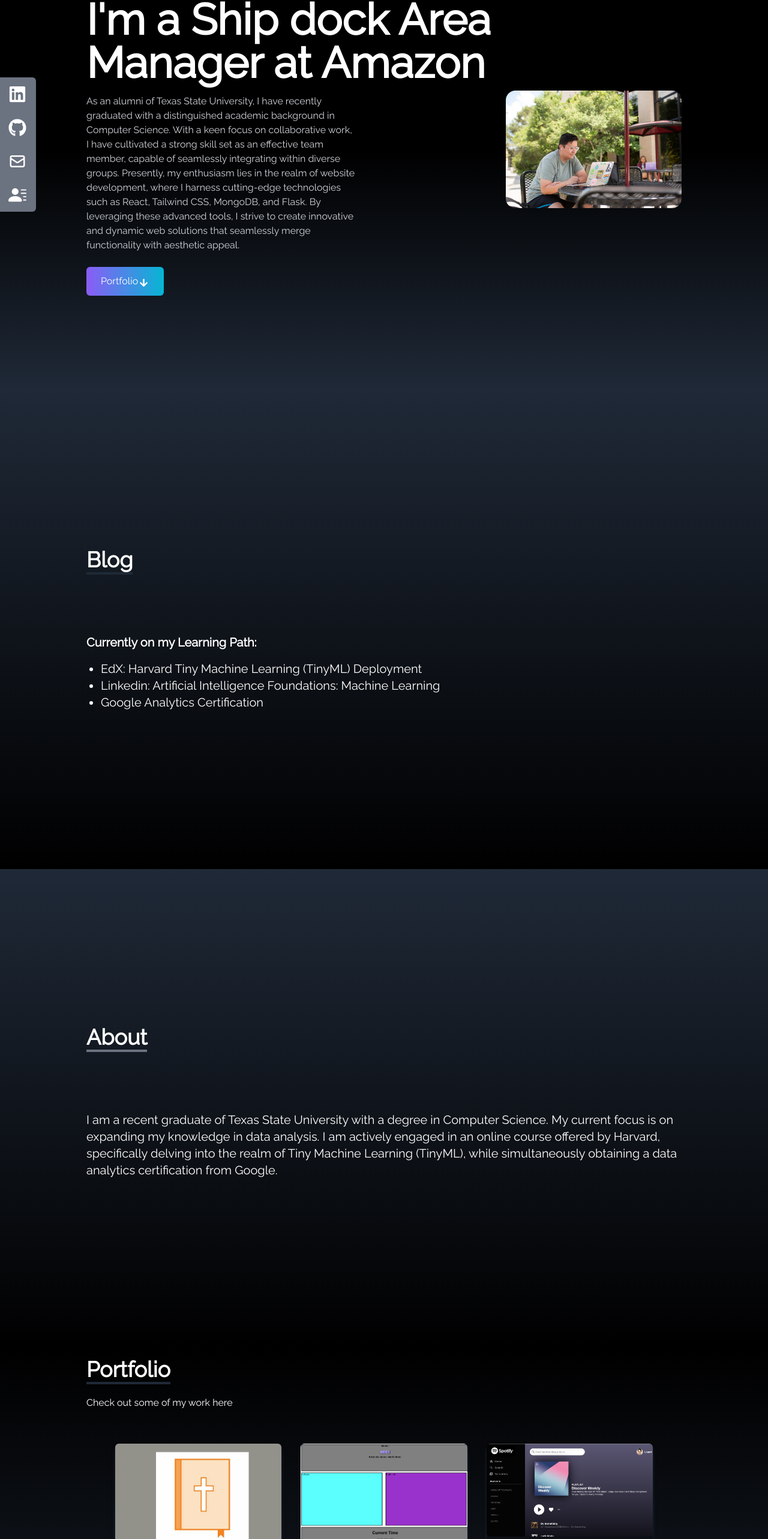
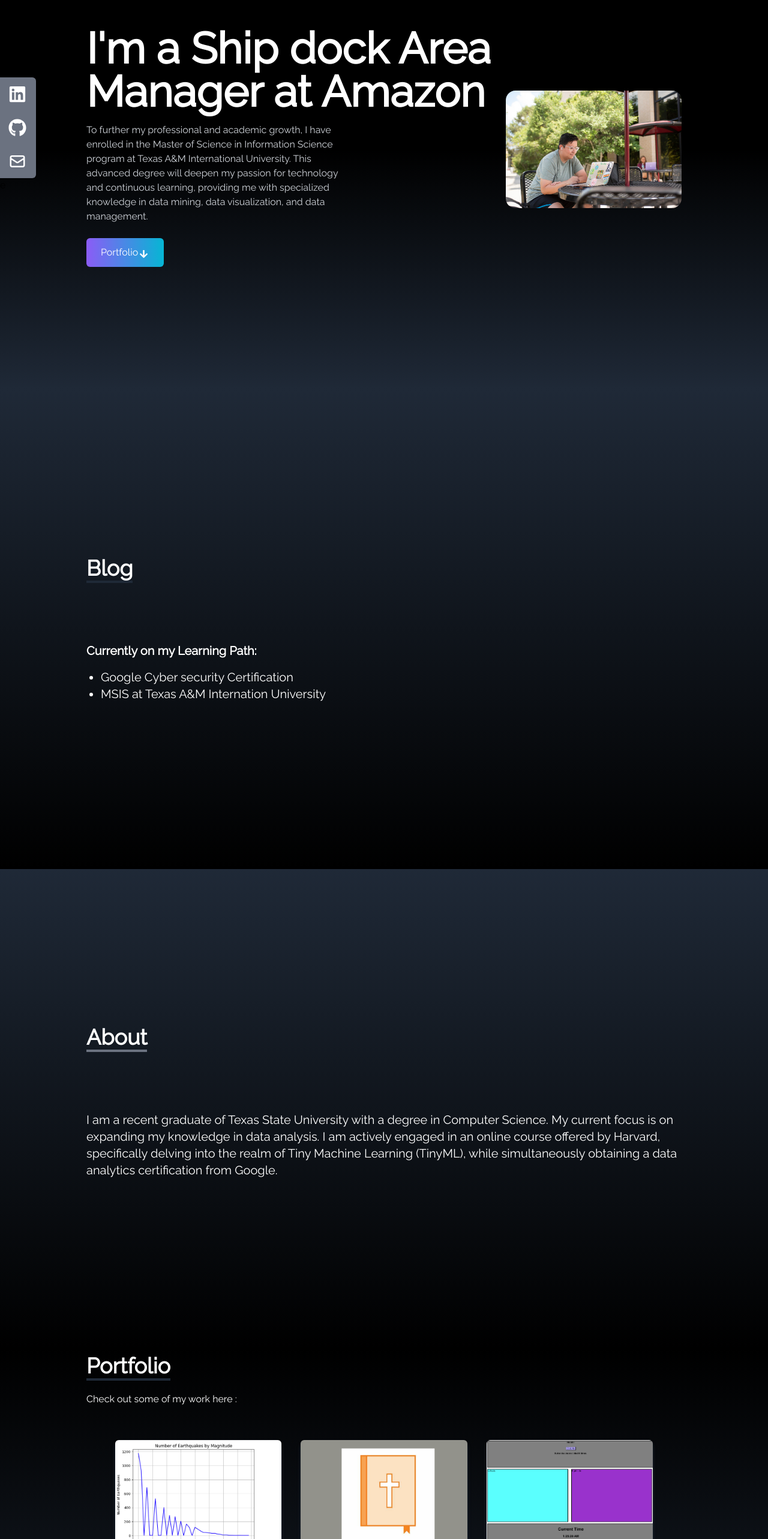
Before and after one commit to lizzard2003/portfolio.online, a React (Create React App) app: page / in a window 1280 px wide. Shown: the part 151-2717 px from the top of the page at 60% size. Built offline with nearby package versions, Linux system fonts and the light colour scheme.

Commit message:
push to netlify for update 3

```diff
--- a/src/components/Blog.jsx
+++ b/src/components/Blog.jsx
@@ -19,9 +19,9 @@
                     <strong>Currently on my Learning Path:</strong>
                 </p>
                 <ul className="list-disc pl-6 text-xl mt-4">
-                    <li>EdX: Harvard Tiny Machine Learning (TinyML) Deployment</li>
-                    <li>Linkedin: Artificial Intelligence Foundations: Machine Learning</li>
-                    <li>Google Analytics Certification</li>
+                    <li>Google Cyber security Certification</li>
+                    <li>MSIS at Texas A&M Internation University</li>
+
                 </ul>
 
 
--- a/src/components/Home.jsx
+++ b/src/components/Home.jsx
@@ -14,10 +14,8 @@
                         I'm a Ship dock Area Manager at Amazon
                     </h3>
                     <p className=" text-gray-300 py-4 max-w-md">
-                        As an alumni of Texas State University, I have recently graduated with a distinguished academic background in Computer Science.
-                        With a keen focus on collaborative work, I have cultivated a strong skill set as an effective team member, capable of seamlessly integrating within diverse groups.
-                        Presently, my enthusiasm lies in the realm of website development, where I harness cutting-edge technologies such as React, Tailwind CSS, MongoDB, and Flask.
-                        By leveraging these advanced tools, I strive to create innovative and dynamic web solutions that seamlessly merge functionality with aesthetic appeal.
+                        To further my professional and academic growth, I have enrolled in the Master of Science in Information Science program at Texas A&M International University.
+                        This advanced degree will deepen my passion for technology and continuous learning, providing me with specialized knowledge in data mining, data visualization, and data management.
                     </p>
                     <div>
                         <Link to="portfolio" smooth duration={500}
--- a/src/components/Portfolio.jsx
+++ b/src/components/Portfolio.jsx
@@ -1,15 +1,25 @@
 import React from "react";
+
 import HomePage from'../assets/HomePage.png'
 
 import ReactLayout from'../assets/ReactLayout.png'
 
 import Spotify from '../assets/portfolio/SpotifyCopy.jpg'
 import NasaVerse from '../assets/NasaVerse.png'
+import Earthquake from '../assets/Earthquakedata.png'
+
 
 const Portfolio= () => {
     const portfolios= [
         {
             id:1,
+            src: Earthquake,
+            href:"",
+            link:"https://github.com/lizzard2003/Earthquake1970",
+
+        },
+        {
+            id:2,
             src: HomePage,
             href:"https://bibleapp.fly.dev/login",
             link:"https://github.com/lizzard2003/Bible.git",
@@ -17,14 +27,14 @@
 
         },
         {
-            id:2,
+            id:3,
             src: ReactLayout,
             href:"",
             link:"https://github.com/lizzard2003/reactlayout.git",
 
         },
         {
-            id:3,
+            id:4,
             src: Spotify,
             href:"",
             link:"https://github.com/lizzard2003/spotifyClone.git",
@@ -32,9 +42,9 @@
 
         },
         {
-            id:4,
+            id:5,
             src: NasaVerse,
-            href:"",
+            href:"https://nasa-verse.fly.dev/",
             link:"https://github.com/lizzard2003/NasaPic.git",
 
 
@@ -48,7 +58,7 @@
             <div className= "pb-8">
                 <p className="text-4xl font-bold inline
                  border-b-4 border-gray-800">Portfolio</p>
-                <p className="py-6"> Check out some of my work here</p>
+                <p className="py-6"> Check out some of my work here :</p>
             </div>
 
             <div className="grid sm:grid-cols-2 md:grid-cols-3 gap-8 px-12 sm: px-0">
--- a/src/components/SocialLinks.jsx
+++ b/src/components/SocialLinks.jsx
@@ -1,7 +1,7 @@
 import React from "react";
 import { FaGithub, FaLinkedin } from "react-icons/fa";
 import {HiOutlineMail, hioutlinemail} from 'react-icons/hi'
-import { BsFillPersonLinesFill } from "react-icons/bs";
+
 
 const SocialLinks = () => {
 
@@ -35,22 +35,13 @@
             Mail <HiOutlineMail size={30}/>
           </>
       ),
-      href:'mailto: elizabeth.dlr03@gmail.com'
+      href:'mailto: elizabeth.dlr03@gmail.com',
+      style: 'rounded-br-md'
 
 
     },
-    {
-      id:4,
-      child: (
-          <>
-            Resume <BsFillPersonLinesFill size={30}/>
-          </>
-      ),
-      href:'/resume.pdf',
-      style: 'rounded-br-md',
-      download: true,
 
-    }
+
   ]
 
   return(
@@ -67,8 +58,7 @@
                 download={download}
                 target='_blank'
                 rel="noreferrer"
-
-
+e
               >
 
                   {child}
@@ -76,7 +66,7 @@
             </li>
             ))}
 
-    </ul>
+    </ul>e
 
   </div>
   );
```
Also changed, not shown: src/assets/Earthquakedata.png (added).
